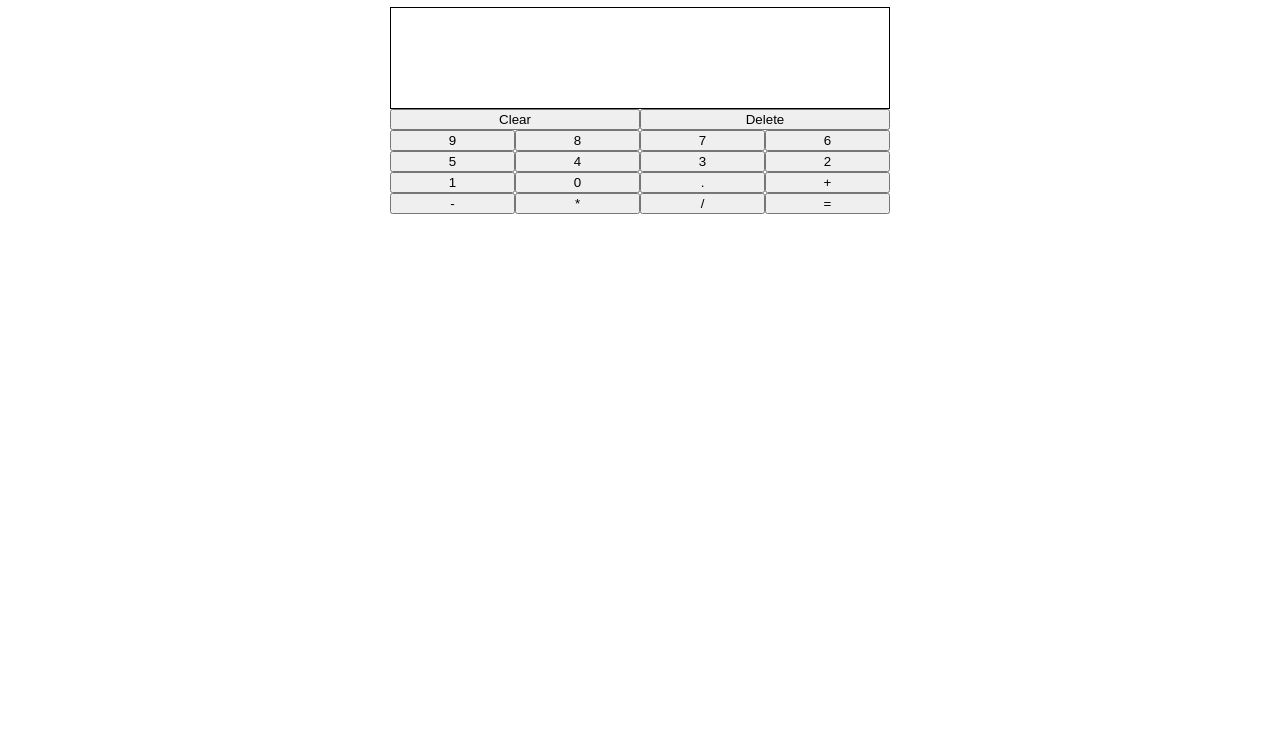
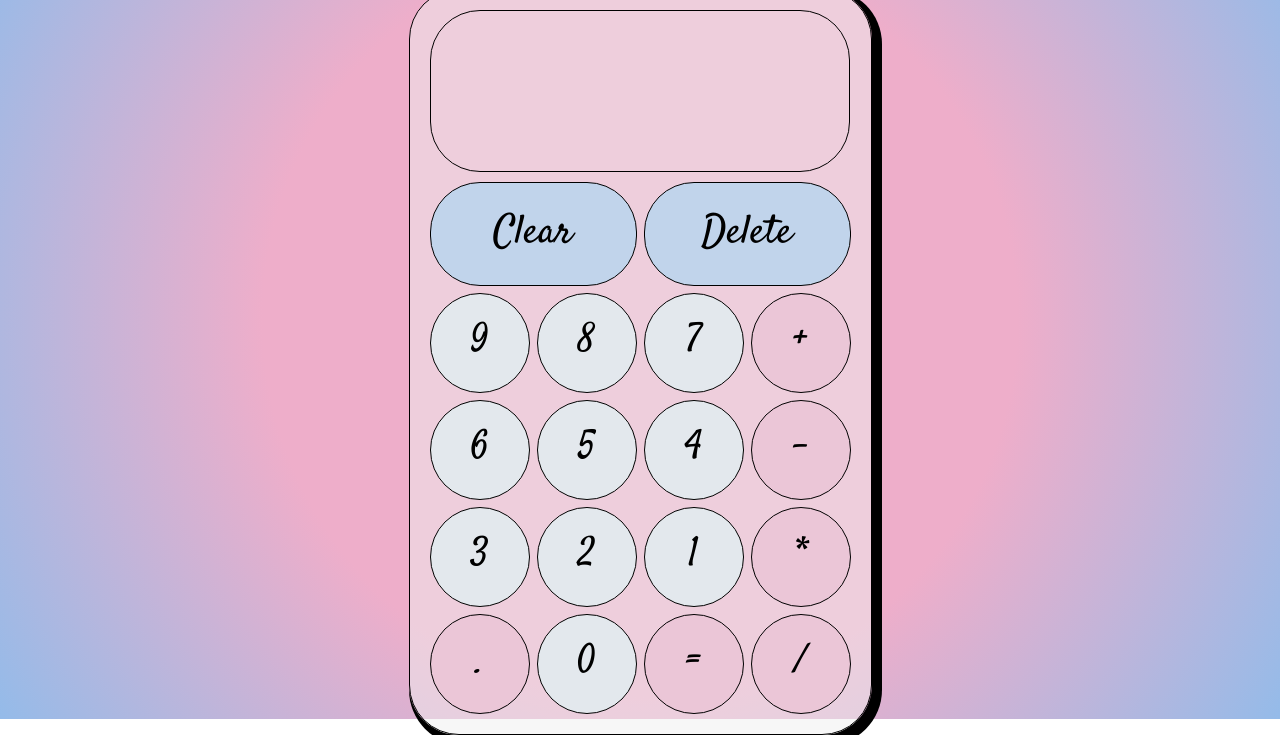
Before and after one commit to Harpica/calculator, a website built with webpack: page src/index.html in a window 1280 px wide. Shown: the part 81-816 px from the top of the page. Built offline with nearby package versions, Linux system fonts and the light colour scheme.

Commit message:
styles: add all styles and font

```diff
--- a/src/index.css
+++ b/src/index.css
@@ -1,28 +1,153 @@
+@import url(./vendor/fonts.css);
+
+
 .root {
+  box-sizing: border-box;
+  max-width: 100vw;
+  height: 100vh;
+  margin: 0;
+  padding: 10px;
   display: flex;
   flex-direction: column;
   justify-content: center;
   align-items: center;
+  background: rgb(238, 174, 202);
+  background: radial-gradient(
+    circle,
+    rgba(238, 174, 202, 1) 50%,
+    rgba(148, 187, 233, 1) 100%
+  ) no-repeat;
+  font-family: "Satisfy", Arial, sans-serif;
+  -moz-osx-font-smoothing: grayscale;
+  -webkit-font-smoothing: antialiased;
+  -webkit-text-size-adjust: 100%;
+  -ms-text-size-adjust: 100%;
+  -moz-text-size-adjust: 100%;
+  text-rendering: optimizeLegibility;
+}
+
+.title {
+  font-size: 8vmin;
+  margin: 5px;
 }
 
 .content {
-  width: 500px;
-  height: 700px;
+  box-sizing: border-box;
+  max-width: 100%;
+  max-height: fit-content;
+  padding: 20px;
+  display: flex;
+  flex-direction: column;
+  align-items: center;
+  gap: 10px;
+  border-radius: 50px;
+  background-color: hsla(0, 0%, 94%, 50%);
+  box-shadow: 5px 5px 0px 5px black;
+  border: 1px solid black;
 }
 
+.content__screen {
+  box-sizing: border-box;
+  min-height: 100px;
+  border-radius: 50px;
+  width: 100%;
+  max-width: 420px;
+  border: 1px solid black;
+  padding: 25px;
+  font-size: 3vmin;
 
-.content__screen {
-  min-height: 100px;
-  border: 1px solid black;
 }
+
+.content__expression {
+  text-align: end;
+  height: 50px;
+  margin: 0 0 10px;
+  overflow-wrap: break-word;
+}
+
+.content__current {
+  text-align: end;
+  height: 50px;
+  margin: 0;
+  overflow-wrap: break-word;
+}
+
+.content__buttons {
+  display: flex;
+  text-align: center;
+}
+
 .content__grid {
   display: grid;
-  grid-template-columns: repeat(4, 1fr);
+  grid-template-columns: repeat(4, minmax(50px, 100px));
+  gap: 7px;
+}
+
+.content__operators {
+  margin: 0;
+  padding: 0;
+  list-style: none;
+  grid-column: 4/5;
+  grid-row: 2 / 6;
+  display: flex;
+  flex-direction: column;
+  gap: 7px;
+}
+
+.content__li-item {
+  margin: 0;
+  aspect-ratio: 1/1;
+}
+
+.button {
+  font-family: "Satisfy", Arial, sans-serif;
+  display: block;
+  margin: 0;
+  padding: 0;
+  box-sizing: border-box;
+  min-width: 50px;
+  min-height: 50px;
+  aspect-ratio: 1/1;
+  border-radius: 50%;
+  border: 1px solid black;
+  font-size: 5vmin;
+}
+
+.button:hover {
+  cursor: pointer;
+  background-color: hsl(334, 49%, 64%);
+}
+
+.button:active {
+  box-shadow: 0px 0px 2px 0px black;
+}
+
+.button__number {
+  background-color: hsl(210, 23%, 91%);
+}
+
+.button__operator {
+  background-color: hsl(333, 49%, 85%);
+  width: 100%;
+}
+
+.button__dot {
+  background-color: hsl(333, 49%, 85%);
+}
+
+.button__result {
+  background-color: hsl(333, 49%, 85%);
 }
 
 .button__clear {
+  background-color: hsl(213, 52%, 84%);
+  border-radius: 50px;
+  aspect-ratio: 2/1;
   grid-column: 1 / 3;
 }
 .button__delete {
+  background-color: hsl(213, 52%, 84%);
+  border-radius: 50px;
+  aspect-ratio: 2/1;
   grid-column: 3 / 5;
 }
--- a/src/index.html
+++ b/src/index.html
@@ -17,20 +17,28 @@
       <p class="content__expression"></p>
       <p class="content__current"></p>
     </div>
-    <div class="content__grid">
-      <button class="button button__clear">Clear</button>
-      <button class="button button__delete">Delete</button>
-      <button class="button__number" value="9">9</button><button class="button__number" value="8">8</button><button
-        class="button__number" value="7">7</button><button class="button__number" value="6">6</button><button
-        class="button__number" value="5">5</button><button class="button__number" value="4">4</button><button
-        class="button__number" value="3">3</button><button class="button__number" value="2">2</button><button
-        class="button__number" value="1">1</button>
-      <button class="button__number" value="0">0</button>
-      <button class="button__dot" value=".">.</button>
-      <button class="button__operator" value="+">+</button><button class="button__operator" value="-">-</button><button class="button__operator" value="*">*</button><button class="button__operator" value="/">/</button>
-      <button class="button__result" value="=">=</button>
+    <!-- <div class="content__buttons"> -->
+      <div class="content__grid">
+        <button class="button button__clear">Clear</button>
+        <button class="button button__delete">Delete</button>
+        <button class="button button__number" value="9">9</button><button class="button button__number"
+          value="8">8</button><button class="button button__number" value="7">7</button><button
+          class="button button__number" value="6">6</button><button class="button button__number"
+          value="5">5</button><button class="button button__number" value="4">4</button><button
+          class="button button__number" value="3">3</button><button class="button button__number"
+          value="2">2</button><button class="button button__number" value="1">1</button>
+        <button class="button button__dot" value=".">.</button>
+        <button class="button button__number" value="0">0</button>
+        <button class="button button__result" value="=">=</button>
+        <ul class="content__operators">
+          <li class="content__li-item"><button class="button button__operator" value="+">+</button></li>
+          <li class="content__li-item"><button class="button button__operator" value="-">-</button></li>
+          <li class="content__li-item"><button class="button button__operator" value="*">*</button></li>
+          <li class="content__li-item"><button class="button button__operator" value="/">/</button></li>
+        </ul>
+      </div>
+    <!-- </div> -->
 
-    </div>
   </main>
   <footer>
     <p></p>
--- /dev/null
+++ b/src/vendor/fonts.css
@@ -0,0 +1,5 @@
+@font-face {
+  font-family: "Satisfy";
+  src: url(../vendor/fonts/Satisfy-Regular.ttf) format("truetype");
+  font-weight: 400;
+}
```
Also changed, not shown: src/vendor/fonts/Satisfy-Regular.ttf (added).
